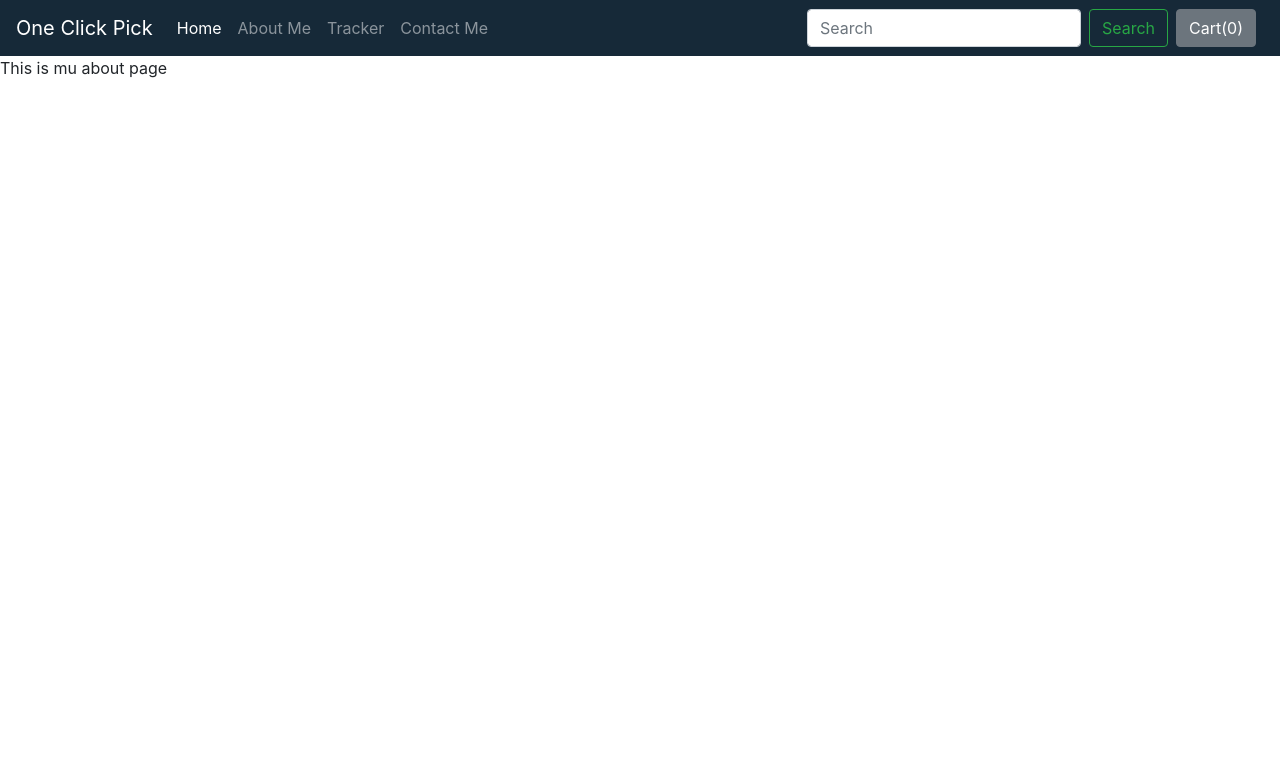
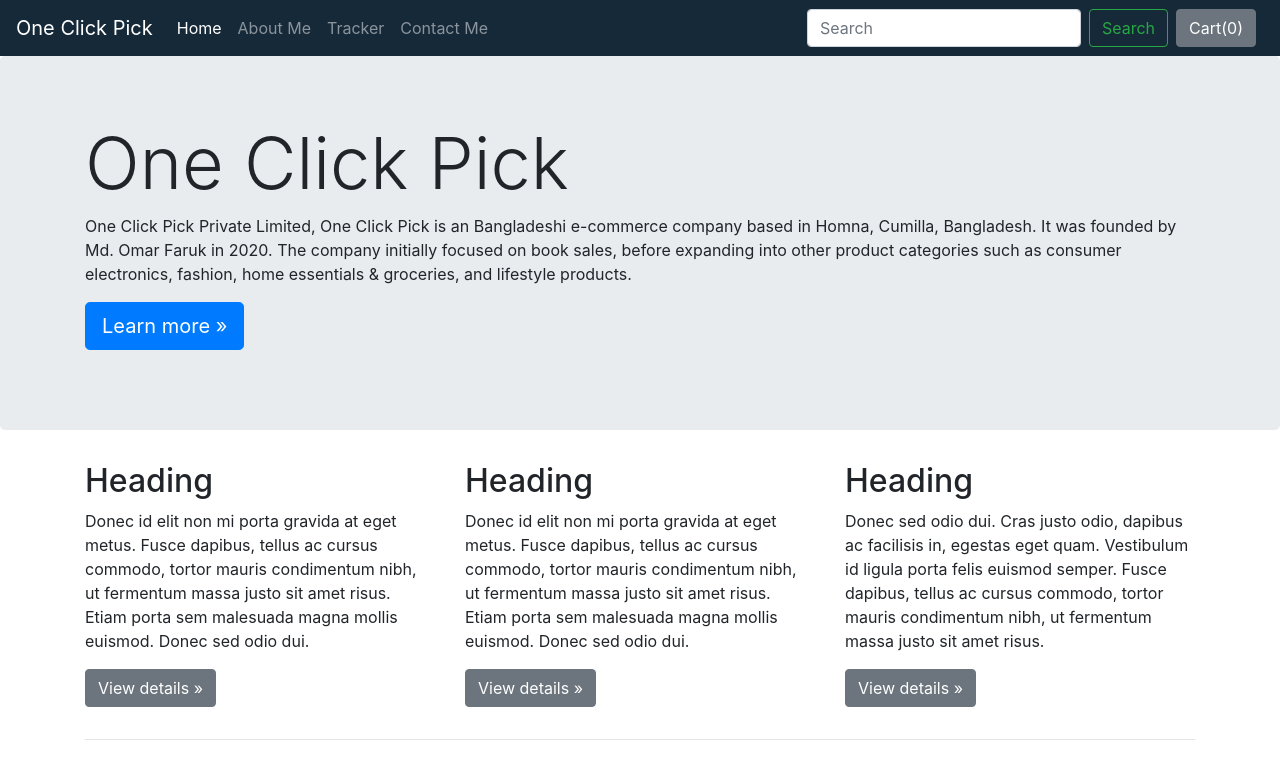
Before and after one commit to IamOmaR22/OneClick_Pick-with-Django, a Django app: page /shop/about/ in a window 1280 px wide. Shown: the top 779 px of the page. Run offline with Django 3.2, Linux system fonts and the light colour scheme; some libraries are stand-ins or nearby versions.

Commit message:
Product Page and About Page

```diff
--- a/shop/templates/shop/about.html
+++ b/shop/templates/shop/about.html
@@ -4,5 +4,43 @@
 
 
 {% block body %}
-This is mu about page
+<main role="main">
+
+    <!-- Main jumbotron for a primary marketing message or call to action -->
+    <div class="jumbotron">
+      <div class="container">
+        <h1 class="display-3">One Click Pick</h1>
+        <p>One Click Pick Private Limited, One Click Pick is an Bangladeshi e-commerce company based in Homna, Cumilla, Bangladesh.
+            It was founded by Md. Omar Faruk in 2020. The company initially focused on book sales, before expanding
+             into other product categories such as consumer electronics, fashion, home essentials & groceries, and
+             lifestyle products.</p>
+        <p><a class="btn btn-primary btn-lg" href="#" role="button">Learn more &raquo;</a></p>
+      </div>
+    </div>
+
+    <div class="container">
+      <!-- Example row of columns -->
+      <div class="row">
+        <div class="col-md-4">
+          <h2>Heading</h2>
+          <p>Donec id elit non mi porta gravida at eget metus. Fusce dapibus, tellus ac cursus commodo, tortor mauris condimentum nibh, ut fermentum massa justo sit amet risus. Etiam porta sem malesuada magna mollis euismod. Donec sed odio dui. </p>
+          <p><a class="btn btn-secondary" href="#" role="button">View details &raquo;</a></p>
+        </div>
+        <div class="col-md-4">
+          <h2>Heading</h2>
+          <p>Donec id elit non mi porta gravida at eget metus. Fusce dapibus, tellus ac cursus commodo, tortor mauris condimentum nibh, ut fermentum massa justo sit amet risus. Etiam porta sem malesuada magna mollis euismod. Donec sed odio dui. </p>
+          <p><a class="btn btn-secondary" href="#" role="button">View details &raquo;</a></p>
+        </div>
+        <div class="col-md-4">
+          <h2>Heading</h2>
+          <p>Donec sed odio dui. Cras justo odio, dapibus ac facilisis in, egestas eget quam. Vestibulum id ligula porta felis euismod semper. Fusce dapibus, tellus ac cursus commodo, tortor mauris condimentum nibh, ut fermentum massa justo sit amet risus.</p>
+          <p><a class="btn btn-secondary" href="#" role="button">View details &raquo;</a></p>
+        </div>
+      </div>
+
+      <hr>
+
+    </div> <!-- /container -->
+
+  </main>
 {% endblock %}
--- a/shop/templates/shop/index.html
+++ b/shop/templates/shop/index.html
@@ -68,8 +68,9 @@
             <img src='/media/{{i.image}}' class="card-img-top" alt="...">
             <div class="card-body">
               <h5 class="card-title">{{ i.product_name }}</h5>
-              <p class="card-text">{{ i.description }}</p>
-              <button id="pr{{ i.id }}" class="btn btn-primary cart">Add to Cart</button>
+              <p class="card-text">{{ i.description|slice:"0:60" }}....</p>
+              <button id="pr{{ i.id }}" class="btn btn-primary cart">Add To Cart</button>
+              <a href="/shop/products/{{ i.id }}"><button id="qv{{ i.id }}" class="btn btn-primary cart">Quick View</button></a>
             </div>
           </div>
         </div>
--- a/shop/urls.py
+++ b/shop/urls.py
@@ -7,6 +7,6 @@ urlpatterns = [
     path('contact/', views.contact, name='contact-me'),
     path('tracker/', views.tracker, name='tracking-status'),  # using tracking id, i can know the order status
     path('search/', views.search, name='search'),
-    path('product_view/', views.productView, name='product-view'),  # after Click on a prooduct can see the details
+    path('products/<int:pid>/', views.productView, name='product-view'),  # after Click on a prooduct can see the details
     path('checkout/', views.checkout, name='checkout'),
 ]
--- a/shop/views.py
+++ b/shop/views.py
@@ -40,8 +40,11 @@ def tracker(request):
 def search(request):
     return render(request, 'shop/search.html')
 
-def productView(request):
-    return render(request, 'shop/prod_view.html')
+def productView(request, pid):
+    # Fetch the product using the id
+    product = Product.objects.filter(id=pid)
+
+    return render(request, 'shop/prod_view.html', {'product':product[0]})
 
 def checkout(request):
     return render(request, 'shop/checkout.html')
```
Also changed, not shown: shop/templates/shop/prod_view.html (+55 -3 lines), db.sqlite3.
